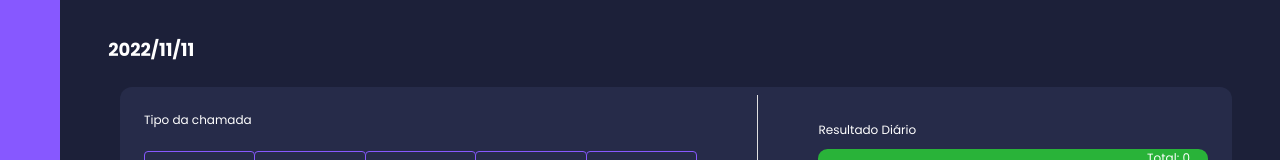
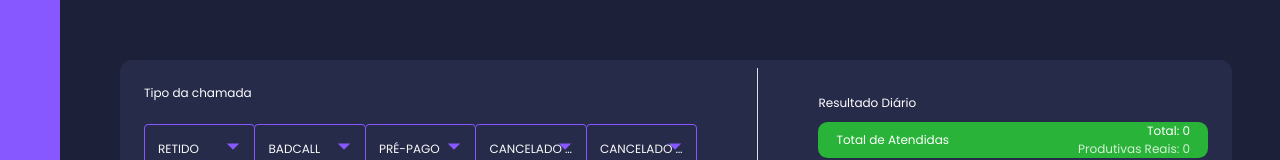
Before and after one commit to joaovsz/callRegister, a React (Vite) app: page / in a window 1280 px wide. Shown: the top 160 px of the page. Built offline with nearby package versions, Linux system fonts and the light colour scheme; no server answers.

Commit message:
removed: Data e Hora H1

```diff
--- a/src/components/Register/Register.tsx
+++ b/src/components/Register/Register.tsx
@@ -20,7 +20,7 @@ export const Register = () => {
       <main id="main-container">
         <span id="today">
           {/* <h2>Usuário: {localUser.username}</h2> */}
-          <h1>{formattedDate}</h1>
+          {/* <h1>{date?.toString()}</h1> */}
         </span>
         <section id="register">
           <Form />
```
Also changed, not shown: src/components/context/chart_context.tsx (line endings or trailing spaces).
